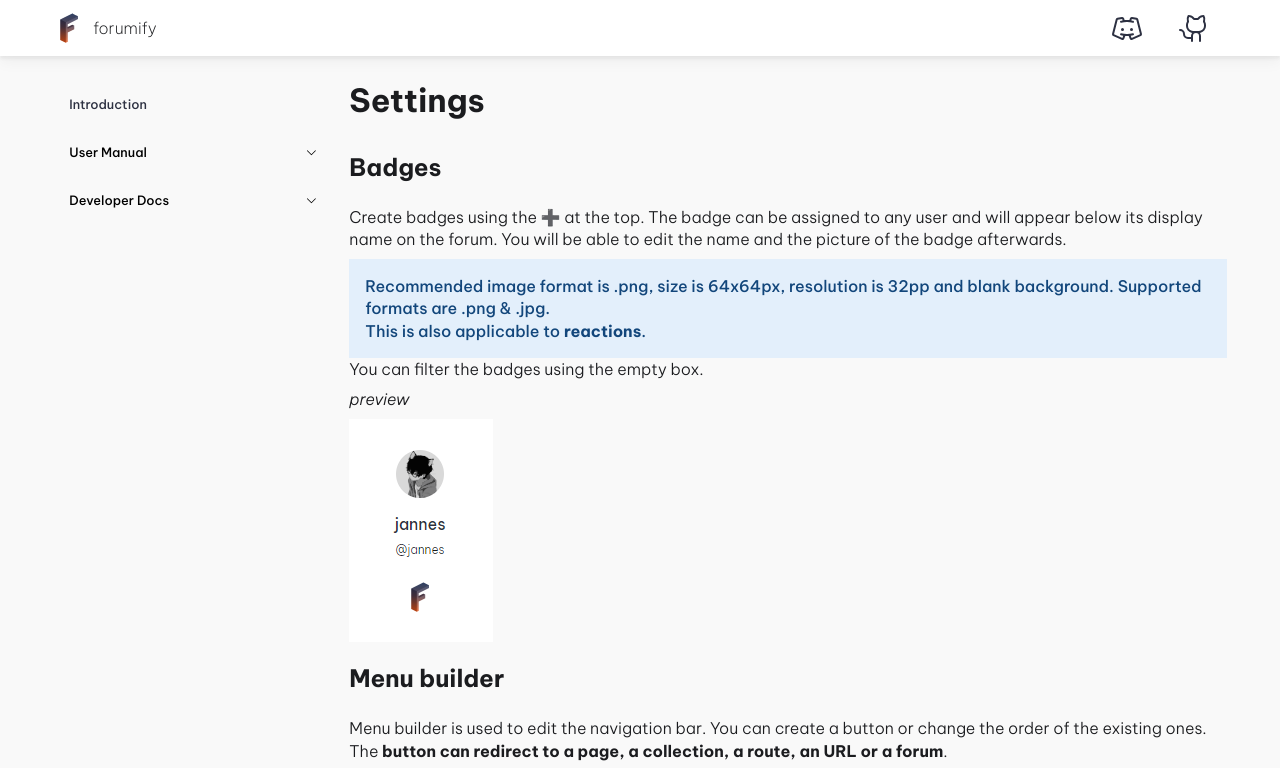
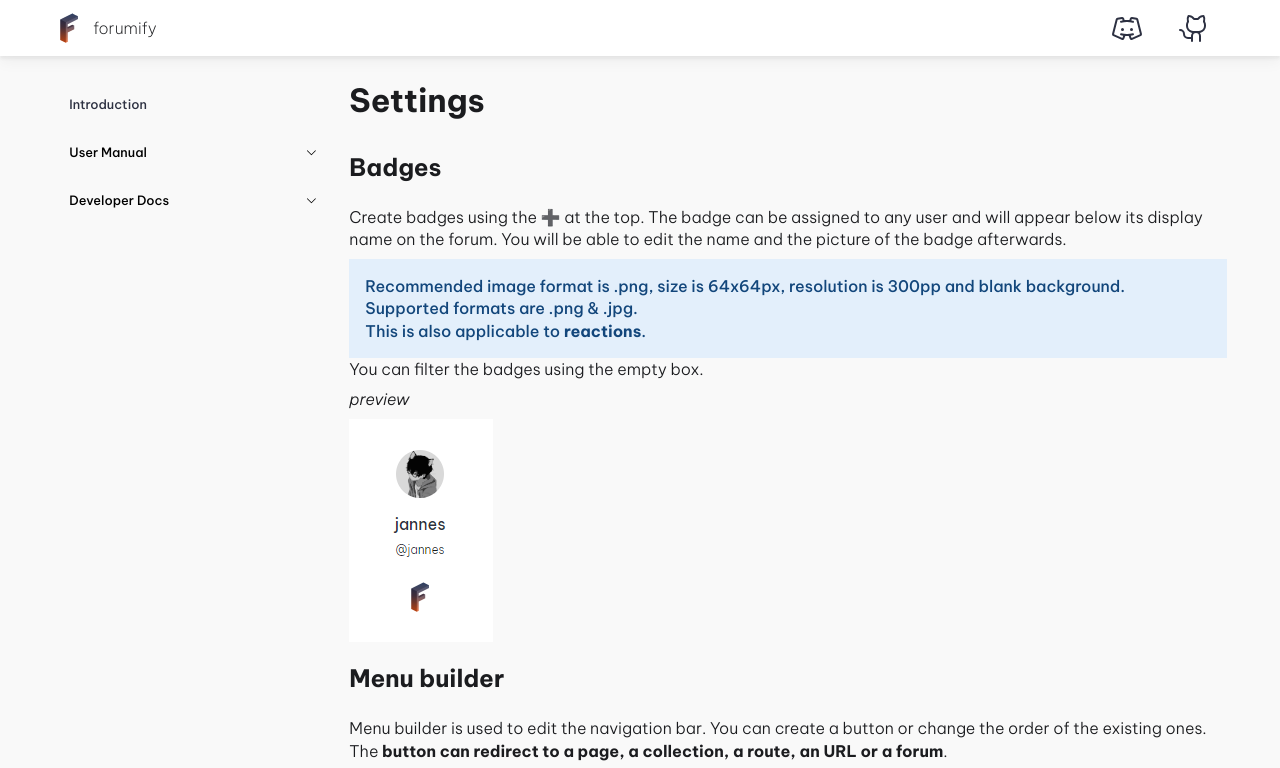
Before and after one commit to forumify/forumify-docs, a Next.js app: page /user-manual/administrator-panel/settings in a window 1280 px wide. Shown: the top 768 px of the page. Built offline with nearby package versions, Linux system fonts and the light colour scheme.

Commit message:
Update page.mdx

```diff
--- a/src/app/user-manual/administrator-panel/settings/page.mdx
+++ b/src/app/user-manual/administrator-panel/settings/page.mdx
@@ -7,7 +7,7 @@ import Alert from '@/components/Alert';
 Create badges using the ➕ at the top. The badge can be assigned to any user and will appear below its display name on the forum. You will be able to edit the name and the picture of the badge afterwards.
 
 <Alert severity="info">
-	Recommended image format is .png, size is 64x64px, resolution is 32pp and blank background. Supported formats are .png & .jpg.
+	Recommended image format is .png, size is 64x64px, resolution is 300pp and blank background. Supported formats are .png & .jpg.
 
 	This is also applicable to **reactions**.
 </Alert>
```
